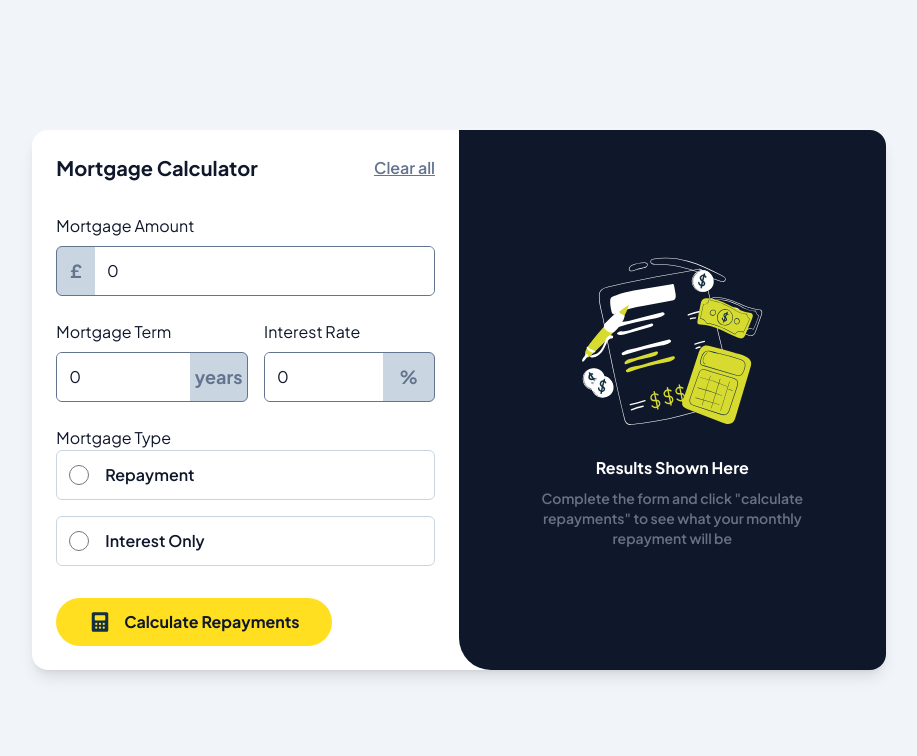
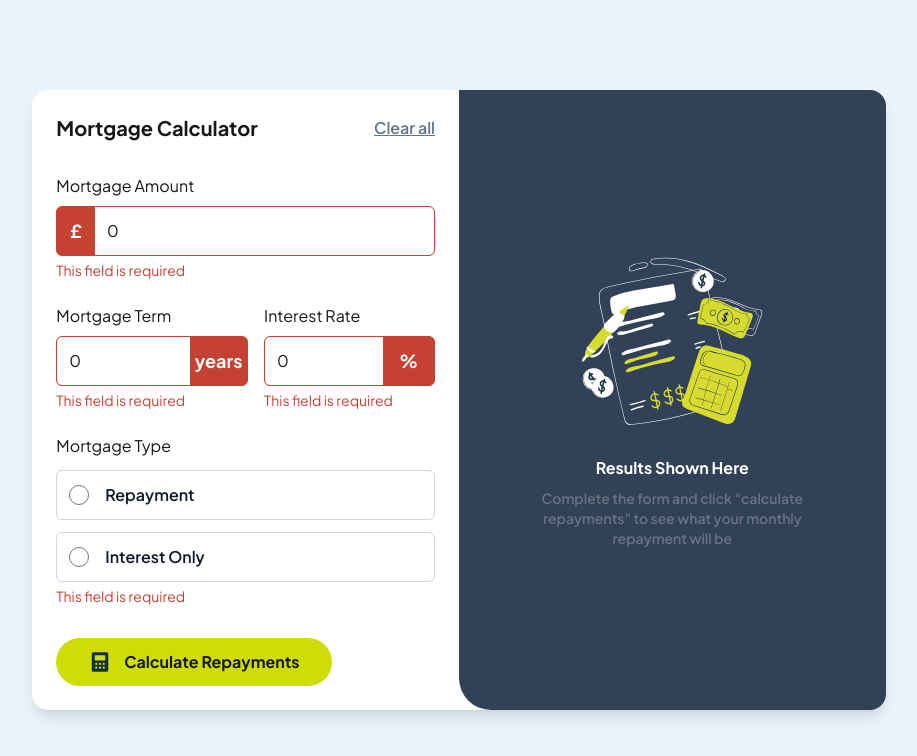
Before and after one commit to DanielOmehe/mortgage-calculator-app, a Next.js app: page / in a window 1280 px wide. Shown: the top 756 px of the page, without its empty margins (181-1098 px from the left). Built offline with nearby package versions, Linux system fonts and the light colour scheme.

Commit message:
functionality complete

```diff
--- a/src/app/page.js
+++ b/src/app/page.js
@@ -11,49 +11,62 @@ const plus_Jakarta_Sans = Plus_Jakarta_Sans({
 
 export default function Home() {
 
-  const { mortgageType, setMortgageType, rate, amount, years, setAmount, setRate, setYears, isComplete } = useStore();
-
-  console.log(mortgageType);
+  const { mortgageType, setMortgageType, rate, amount, years, setAmount, setRate, setYears, isComplete, calculateMortgage } = useStore();
 
   return (
-    <main className={`${plus_Jakarta_Sans.className} w-full h-screen bg-slate-100 flex gap-[32px] justify-center text-slate-900 lg:items-center sm:items-start`}>
+    <main className={`${plus_Jakarta_Sans.className} w-full h-screen bg-[#E8F4F9] flex gap-[32px] justify-center lg:items-center sm:items-start`}>
       <section className="w-2/3 bg-white shadow-lg overflow-hidden rounded-2xl h-content grid grid-cols-2">
         <div className="p-6">
           <div className="w-full flex items-center justify-between mb-8">
             <h1 className="font-bold text-xl">Mortgage Calculator</h1>
             <button className="underline text-base font-semibold text-slate-500">Clear all</button>
           </div>
-          <InputField name={'amount'} emblem={"£"} label={"Mortgage Amount"} handleChange={setAmount} value={amount} />
+          <InputField name={'amount'} emblem={"£"} label={"Mortgage Amount"} handleChange={setAmount} value={amount} isComplete={isComplete} />
           <div className="w-full flex items-center justify-between mt-6 gap-4">
-            <InputField name={'term'} emblem={"years"} label={"Mortgage Term"} handleChange={setYears} value={years} />
-            <InputField name={'rate'} emblem={"%"} label={"Interest Rate"} handleChange={setRate} value={rate} />
+            <InputField name={'term'} emblem={"years"} label={"Mortgage Term"} handleChange={setYears} value={years} isComplete={isComplete} />
+            <InputField name={'rate'} emblem={"%"} label={"Interest Rate"} handleChange={setRate} value={rate} isComplete={isComplete} />
           </div>
           <div className="mt-6">
-            <h2>Mortgage Type</h2>
+            <h2 className="mb-3">Mortgage Type</h2>
             <RadioInput
               label="Repayment"
               value="repayment"
               checked={mortgageType === 'repayment'}
               onChange={setMortgageType}
+              isComplete={isComplete}
+              showError={!mortgageType}
             />
             <RadioInput
               label="Interest Only"
               value="interestOnly"
               checked={mortgageType === 'interestOnly'}
               onChange={setMortgageType}
+              isComplete={isComplete}
+              showError={!mortgageType}
             />
+            {!isComplete && (
+              <p className="text-sm text-[#C44134] mt-1">This field is required</p>
+            )}
           </div>
-          <button className="mt-8 flex gap-3 bg-yellow-300 px-8 py-3 rounded-4xl cursor-pointer">
+          <button className="mt-8 flex gap-3 bg-[#CEDD06] px-8 py-3 rounded-4xl cursor-pointer" onClick={calculateMortgage}>
             <img src="/images/icon-calculator.svg" alt="calculator" />
             <p className="font-bold text-base capitalize">calculate repayments</p>
           </button>
         </div>
-        <div className="flex items-center p-6 text-center justify-between bg-slate-900 rounded-bl-4xl">
-          <div className="px-14">
-            <img src="/images/illustration-empty.svg" alt="illustration" className="mx-auto" />
-            <h2 className="font-bold text-white capitalize mt-3">results shown here</h2>
-            <p className="text-base text-gray-500 text-sm mt-2 font-semibold">Complete the form and click "calculate repayments" to see what your monthly repayment will be</p>
-          </div>
+        <div className="flex items-center p-6 text-center justify-between bg-slate-700 rounded-bl-4xl">
+          {
+            isComplete ?
+            <div className="px-14">
+              <img src="/images/illustration-empty.svg" alt="illustration" className="mx-auto" />
+              <h2 className="font-bold text-white capitalize mt-3">results shown here</h2>
+              <p className="text-base text-gray-500 text-sm mt-2 font-semibold">Complete the form and click "calculate repayments" to see what your monthly repayment will be</p>
+            </div> :
+            <div className="px-14">
+              <img src="/images/illustration-empty.svg" alt="illustration" className="mx-auto" />
+              <h2 className="font-bold text-white capitalize mt-3">results shown here</h2>
+              <p className="text-base text-gray-500 text-sm mt-2 font-semibold">Complete the form and click "calculate repayments" to see what your monthly repayment will be</p>
+            </div>
+          }
         </div>
       </section>
     </main>
--- a/src/app/useStore.js
+++ b/src/app/useStore.js
@@ -4,26 +4,53 @@ const useStore = create((set) => ({
     amount: 0,
     rate: 0,
     years: 0,
-    setAmount: (amount)=>{
-        // console.log(amount);
-        set({ amount: amount })
-    },
-    setRate: (rate)=>{
-        // console.log(rate);
-        set({ rate: rate })
-    },
-    setYears: (years)=>{
-        // console.log(years);
-        set({ years: years })
-    },
+    mortgageType: "Repayment", // or "Interest Only"
+    monthlyPayment: 0,
+    totalRepayment: 0,
+    isComplete: false,
+
+    setAmount: (amount) => set({ amount }),
+    setRate: (rate) => set({ rate }),
+    setYears: (years) => set({ years }),
+    setMortgageType: (type) => set({ mortgageType: type }),
     calculateMortgage: () => {
+        set((state) => {
+            const { amount, rate, years, mortgageType } = state;
+            const principal = Number(amount);
+            const annualRate = Number(rate);
+            const loanTermYears = Number(years);
 
-    },
-    isComplete: false,
-    mortgageType: "",
-    setMortgageType: (type) => {
-        set({ mortgageType: type  })
+            if (!principal || !annualRate || !loanTermYears) {
+                return {
+                    monthlyPayment: 0,
+                    totalRepayment: 0,
+                    // isComplete: false
+                };
+            }
+
+            const monthlyRate = annualRate / 100 / 12;
+            const numberOfPayments = loanTermYears * 12;
+
+            let monthlyPayment = 0;
+            let totalRepayment = 0;
+
+            if (mortgageType === "Repayment") {
+                const numerator = principal * monthlyRate * Math.pow(1 + monthlyRate, numberOfPayments);
+                const denominator = Math.pow(1 + monthlyRate, numberOfPayments) - 1;
+                monthlyPayment = denominator === 0 ? 0 : numerator / denominator;
+                totalRepayment = monthlyPayment * numberOfPayments;
+            } else if (mortgageType === "Interest Only") {
+                monthlyPayment = principal * monthlyRate;
+                totalRepayment = monthlyPayment * numberOfPayments;
+            }
+
+            return {
+                monthlyPayment: Math.round(monthlyPayment * 100) / 100,
+                totalRepayment: Math.round(totalRepayment * 100) / 100,
+                isComplete: true,
+            };
+        });
     }
 }));
 
-export default useStore
+export default useStore;
--- a/src/components/inputField.js
+++ b/src/components/inputField.js
@@ -1,29 +1,41 @@
-const InputField = ({ label, emblem, name, handleChange, value }) => {
+const InputField = ({ label, emblem, name, handleChange, value, isComplete }) => {
+    const isError = !value;
+
     return (
         <div className="">
             <label className="text-base">{label}</label>
-            <div className={`${name !== 'amount' ? 'flex-row-reverse' : ""} bg-slate-300 mt-2 flex items-center justify-between border rounded-md overflow-hidden border-slate-500`}>
-                <div className={`flex items-center justify-center text-slate-500 ${name === 'amount' ? "w-1/10" : 'w-3/10'}`}><p className="font-bold text-lg">{emblem}</p></div>
+            <div className={`${name !== 'amount' ? 'flex-row-reverse' : ""}
+                mt-2 flex items-center justify-between rounded-md overflow-hidden
+                border ${isError ? 'border-[#C44134] bg-[#C44134]' : 'border-slate-500 bg-slate-300'}`}>
+                <div className={`flex items-center justify-center ${isError ? "text-white" : "text-slate-500"} ${name === 'amount' ? "w-1/10" : 'w-3/10'}`}>
+                    <p className="font-bold text-lg">{emblem}</p>
+                </div>
                 <input
                     type="text"
                     className={`${name === 'amount' ? "w-9/10" : "w-7/10"} bg-white p-3 outline-none`}
                     name={name}
-                    onChange={(e)=> handleChange(e.target.value)}
+                    onChange={(e) => handleChange(e.target.value)}
                     value={value}
                 />
             </div>
+            {isError && <p className="text-sm text-[#C44134] mt-1">This field is required</p>}
         </div>
     )
 }
 
 export default InputField
 
-export const RadioInput = ({ label, value, checked, onChange }) => {
+export const RadioInput = ({ label, value, checked, onChange, isComplete, showError }) => {
+    const isError = !isComplete && showError;
+
+    console.log(isComplete, showError);
+
+
     return (
         <label
             htmlFor={value}
-            className={`flex items-center justify-start gap-4 p-3 border rounded-md cursor-pointer mb-4 transition-colors duration-200 ${checked ? 'border-[#CEDD06] bg-[#F9FBE7]' : 'border-slate-300 bg-white'
-                }`}
+            className={`flex items-center justify-start gap-4 p-3 border rounded-md cursor-pointer mt-3 transition-colors duration-200
+            ${checked ? 'border-[#CEDD06] bg-[#F9FBE7]' : isError ? 'border-red-500 bg-[#C44134]' : 'border-slate-300 bg-white'}`}
         >
             <input
                 type="radio"
```
